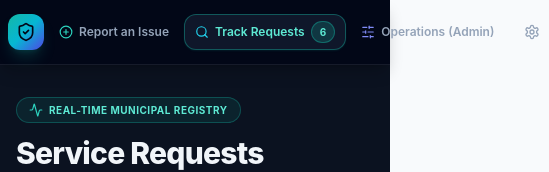
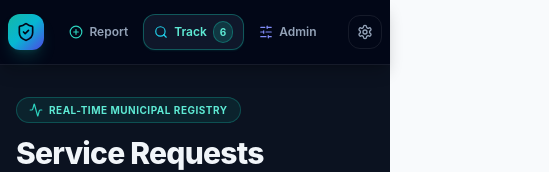
Before and after one commit to Vishnu-070708/prompters_2026_itech, a React (Vite) app: page / in a window 390 px wide. Shown: the top 172 px of the page, 549 px wide, since content can reach past the window. Built offline with nearby package versions, Linux system fonts and the light colour scheme; no server answers.

Commit message:
feat(ui): complete mobile responsiveness (390px) and accessibility polish pass (step 5)

```diff
--- a/src/components/Navbar.jsx
+++ b/src/components/Navbar.jsx
@@ -32,6 +32,8 @@ export default function Navbar({ currentView, setCurrentView, onOpenSettings, ha
           <nav className="flex items-center space-x-1 sm:space-x-2 flex-shrink-0">
             <button
               onClick={() => setCurrentView('report')}
+              title="Report an Issue"
+              aria-label="Report an Issue"
               className={`flex items-center space-x-1.5 px-2.5 sm:px-3.5 py-1.5 sm:py-2 rounded-xl text-xs sm:text-sm font-semibold transition-all duration-200 focus:outline-none focus-visible:ring-2 focus-visible:ring-teal-400 ${
                 currentView === 'report'
                   ? 'bg-slate-900 text-teal-300 border border-teal-500/40 shadow-sm shadow-teal-500/10'
@@ -39,11 +41,14 @@ export default function Navbar({ currentView, setCurrentView, onOpenSettings, ha
               }`}
             >
               <PlusCircle className="w-3.5 h-3.5 sm:w-4 sm:h-4 text-teal-400" />
-              <span>Report an Issue</span>
+              <span className="hidden sm:inline">Report an Issue</span>
+              <span className="sm:hidden">Report</span>
             </button>
 
             <button
               onClick={() => setCurrentView('track')}
+              title="Track Requests"
+              aria-label="Track Requests"
               className={`flex items-center space-x-1.5 px-2.5 sm:px-3.5 py-1.5 sm:py-2 rounded-xl text-xs sm:text-sm font-semibold transition-all duration-200 focus:outline-none focus-visible:ring-2 focus-visible:ring-teal-400 ${
                 currentView === 'track'
                   ? 'bg-slate-900 text-teal-300 border border-teal-500/40 shadow-sm shadow-teal-500/10'
@@ -51,9 +56,10 @@ export default function Navbar({ currentView, setCurrentView, onOpenSettings, ha
               }`}
             >
               <Search className="w-3.5 h-3.5 sm:w-4 sm:h-4 text-cyan-400" />
-              <span>Track Requests</span>
+              <span className="hidden sm:inline">Track Requests</span>
+              <span className="sm:hidden">Track</span>
               {complaintsCount > 0 && (
-                <span className={`text-[10px] sm:text-xs px-2 py-0.5 rounded-full font-bold ml-1 ${
+                <span className={`text-[10px] sm:text-xs px-1.5 sm:px-2 py-0.5 rounded-full font-bold ml-0.5 sm:ml-1 ${
                   currentView === 'track'
                     ? 'bg-teal-500/20 text-teal-300 border border-teal-500/40'
                     : 'bg-slate-800 text-slate-400 border border-white/[0.06]'
@@ -65,6 +71,8 @@ export default function Navbar({ currentView, setCurrentView, onOpenSettings, ha
 
             <button
               onClick={() => setCurrentView('admin')}
+              title="Operations (Admin)"
+              aria-label="Operations (Admin)"
               className={`flex items-center space-x-1.5 px-2.5 sm:px-3.5 py-1.5 sm:py-2 rounded-xl text-xs sm:text-sm font-semibold transition-all duration-200 focus:outline-none focus-visible:ring-2 focus-visible:ring-teal-400 ${
                 currentView === 'admin'
                   ? 'bg-slate-900 text-teal-300 border border-teal-500/40 shadow-sm shadow-teal-500/10'
@@ -72,7 +80,8 @@ export default function Navbar({ currentView, setCurrentView, onOpenSettings, ha
               }`}
             >
               <SlidersHorizontal className="w-3.5 h-3.5 sm:w-4 sm:h-4 text-indigo-400" />
-              <span>Operations (Admin)</span>
+              <span className="hidden sm:inline">Operations (Admin)</span>
+              <span className="sm:hidden">Admin</span>
               <span className="hidden xl:inline-block text-[10px] font-bold px-1.5 py-0.5 rounded bg-amber-500/10 text-amber-300 border border-amber-500/30 ml-1">
                 PIN: admin123
               </span>
--- a/src/components/ReportView.jsx
+++ b/src/components/ReportView.jsx
@@ -317,34 +317,34 @@ export default function ReportView({ onComplaintAdded, onViewTrack, apiKey, mode
         </div>
 
         {/* Live Service Stats Strip */}
-        <div className="mt-8 pt-6 border-t border-white/[0.08] grid grid-cols-3 gap-3 sm:gap-6">
-          <div className="flex items-center space-x-3 p-3 rounded-2xl bg-slate-950/60 border border-white/[0.06]">
-            <div className="w-10 h-10 rounded-xl bg-teal-500/10 border border-teal-500/20 flex items-center justify-center text-teal-400">
-              <Activity className="w-5 h-5" />
+        <div className="mt-8 pt-6 border-t border-white/[0.08] grid grid-cols-3 gap-2 sm:gap-6">
+          <div className="flex flex-col sm:flex-row items-center sm:space-x-3 p-2 sm:p-3 rounded-2xl bg-slate-950/60 border border-white/[0.06] text-center sm:text-left">
+            <div className="w-8 h-8 sm:w-10 sm:h-10 rounded-xl bg-teal-500/10 border border-teal-500/20 flex items-center justify-center text-teal-400 mb-1 sm:mb-0">
+              <Activity className="w-4 h-4 sm:w-5 sm:h-5" />
             </div>
             <div>
-              <p className="text-[11px] uppercase tracking-wider font-semibold text-slate-400">Total Filed</p>
-              <p className="text-xl sm:text-2xl font-extrabold text-slate-100">{totalFiled}</p>
+              <p className="text-[9px] sm:text-[11px] uppercase tracking-wider font-semibold text-slate-400">Total Filed</p>
+              <p className="text-base sm:text-2xl font-extrabold text-slate-100">{totalFiled}</p>
             </div>
           </div>
 
-          <div className="flex items-center space-x-3 p-3 rounded-2xl bg-slate-950/60 border border-white/[0.06]">
-            <div className="w-10 h-10 rounded-xl bg-emerald-500/10 border border-emerald-500/20 flex items-center justify-center text-emerald-400">
-              <CheckCheck className="w-5 h-5" />
+          <div className="flex flex-col sm:flex-row items-center sm:space-x-3 p-2 sm:p-3 rounded-2xl bg-slate-950/60 border border-white/[0.06] text-center sm:text-left">
+            <div className="w-8 h-8 sm:w-10 sm:h-10 rounded-xl bg-emerald-500/10 border border-emerald-500/20 flex items-center justify-center text-emerald-400 mb-1 sm:mb-0">
+              <CheckCheck className="w-4 h-4 sm:w-5 sm:h-5" />
             </div>
             <div>
-              <p className="text-[11px] uppercase tracking-wider font-semibold text-slate-400">Resolved</p>
-              <p className="text-xl sm:text-2xl font-extrabold text-emerald-400">{resolvedCount}</p>
+              <p className="text-[9px] sm:text-[11px] uppercase tracking-wider font-semibold text-slate-400">Resolved</p>
+              <p className="text-base sm:text-2xl font-extrabold text-emerald-400">{resolvedCount}</p>
             </div>
           </div>
 
-          <div className="flex items-center space-x-3 p-3 rounded-2xl bg-slate-950/60 border border-white/[0.06]">
-            <div className="w-10 h-10 rounded-xl bg-rose-500/10 border border-rose-500/20 flex items-center justify-center text-rose-400">
-              <Flame className="w-5 h-5" />
+          <div className="flex flex-col sm:flex-row items-center sm:space-x-3 p-2 sm:p-3 rounded-2xl bg-slate-950/60 border border-white/[0.06] text-center sm:text-left">
+            <div className="w-8 h-8 sm:w-10 sm:h-10 rounded-xl bg-rose-500/10 border border-rose-500/20 flex items-center justify-center text-rose-400 mb-1 sm:mb-0">
+              <Flame className="w-4 h-4 sm:w-5 sm:h-5" />
             </div>
             <div>
-              <p className="text-[11px] uppercase tracking-wider font-semibold text-slate-400">Open Critical</p>
-              <p className="text-xl sm:text-2xl font-extrabold text-rose-400">{openCriticalCount}</p>
+              <p className="text-[9px] sm:text-[11px] uppercase tracking-wider font-semibold text-slate-400">Open Critical</p>
+              <p className="text-base sm:text-2xl font-extrabold text-rose-400">{openCriticalCount}</p>
             </div>
           </div>
         </div>
--- a/src/components/TrackView.jsx
+++ b/src/components/TrackView.jsx
@@ -574,7 +574,7 @@ export default function TrackView({ complaints, onSelectReport, onUpvoteComplain
                               {stageInfo.note && (
                                 <div
                                   data-testid={`tracker-note-${item.id}-${stage.toLowerCase().replace(/\s+/g, '-')}`}
-                                  className="mt-2 p-2 rounded-xl bg-slate-950/90 border border-amber-500/30 text-[10px] text-amber-200 leading-tight max-w-[200px] shadow-sm text-left"
+                                  className="mt-2 p-2 rounded-xl bg-slate-950/90 border border-amber-500/30 text-[10px] text-amber-200 leading-tight w-full max-w-[100px] sm:max-w-[200px] break-words shadow-sm text-left"
                                 >
                                   <span className="font-bold text-[9px] uppercase tracking-wider text-amber-300 block mb-0.5">
                                     Admin Note:
```
